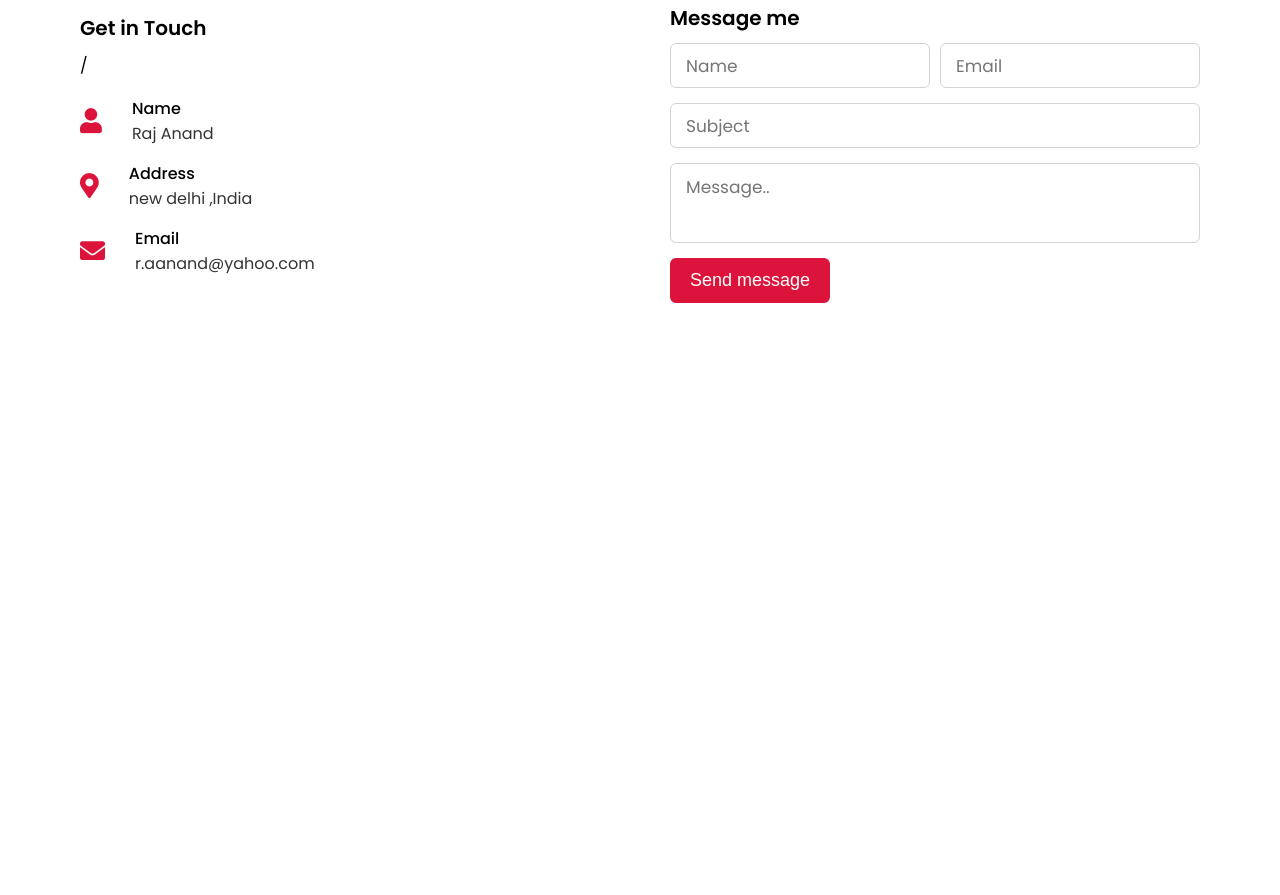
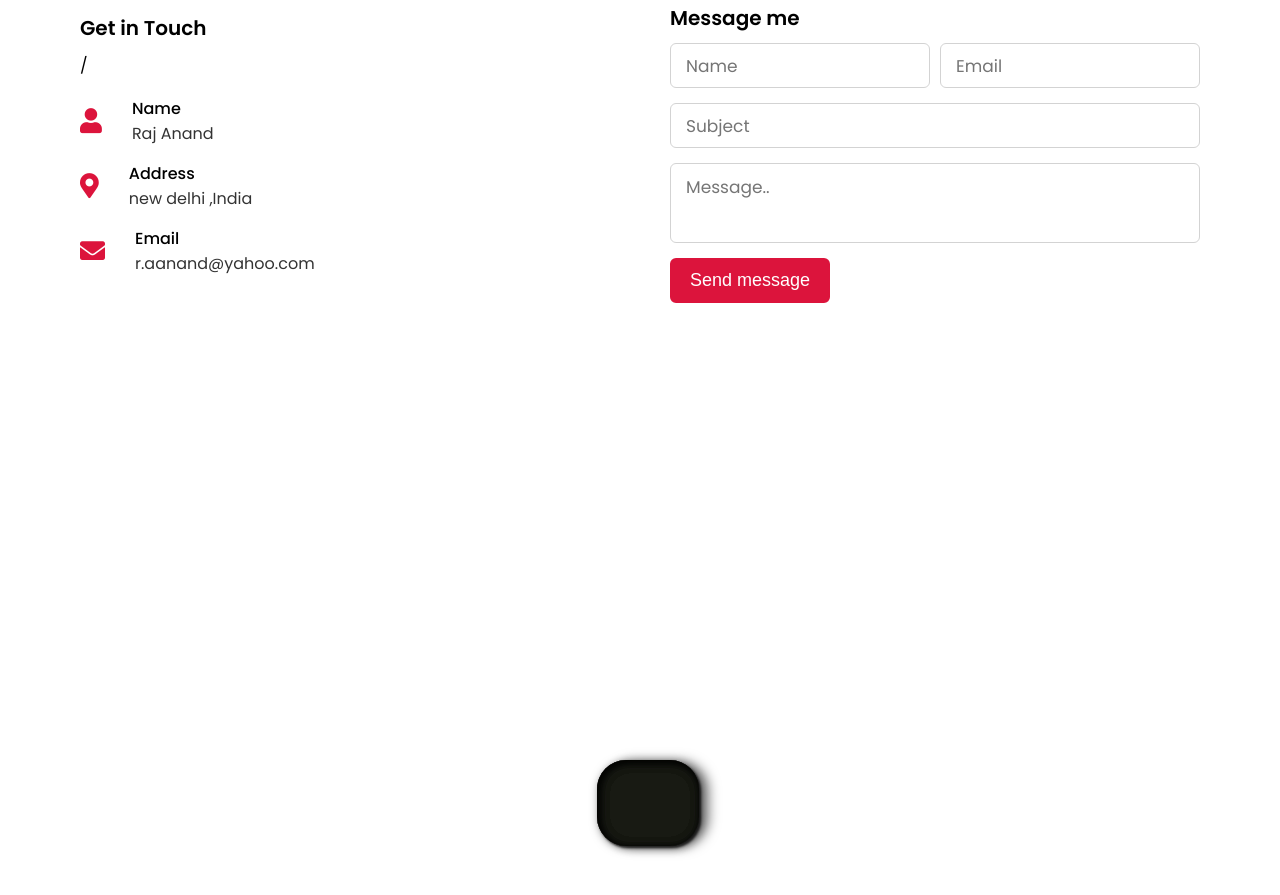
Before and after one commit to rxaj/mypage, a plain HTML site: page index.html in a window 1280 px wide. Shown: the part 2918-3813 px from the top of the page. Before the commit the page ends 3339 px from the top, so only its background shows below. Drawn offline with nearby package versions, Linux system fonts and the light colour scheme; a script that the page names is missing.

Commit message:
Update style.css

```diff
--- a/style.css
+++ b/style.css
@@ -682,3 +682,51 @@ footer span a:hover{
         line-height: 38px;
     }
 }
+
+ * {
+  margin: 0;
+  padding: 0;
+}
+.container {
+  display: flex;
+  justify-content: center;
+  align-items: center;
+  height: 100vh;
+  width: 100vw;
+}
+#instagram,
+#twitter,
+#github,
+#facebook {
+  font-size: 4em;
+  background-color: #18191f;
+  color: #fff;
+  box-shadow: 2px 2px 2px #00000080, 10px 1px 12px #00000080,
+    2px 2px 10px #00000080, 2px 2px 3px #00000080, inset 2px 2px 10px #00000080,
+    inset 2px 2px 10px #00000080, inset 2px 2px 10px #00000080,
+    inset 2px 2px 10px #00000080;
+  border-radius: 29px;
+  padding: 11px 19px;
+  margin: 0 40px;
+  animation: animate 3s linear infinite;
+  text-shadow: 0 0 50px #0072ff, 0 0 100px #0072ff, 0 0 150px #0072ff,
+    0 0 200px #0072ff;
+}
+#twitter {
+  animation-delay: 0.3s;
+}
+#facebook {
+  animation-delay: 0.7s;
+}
+#github {
+  animation-delay: 0.1s;
+}
+
+@keyframes animate {
+  from {
+    filter: hue-rotate(0deg);
+  }
+  to {
+    filter: hue-rotate(360deg);
+  }
+}
```
